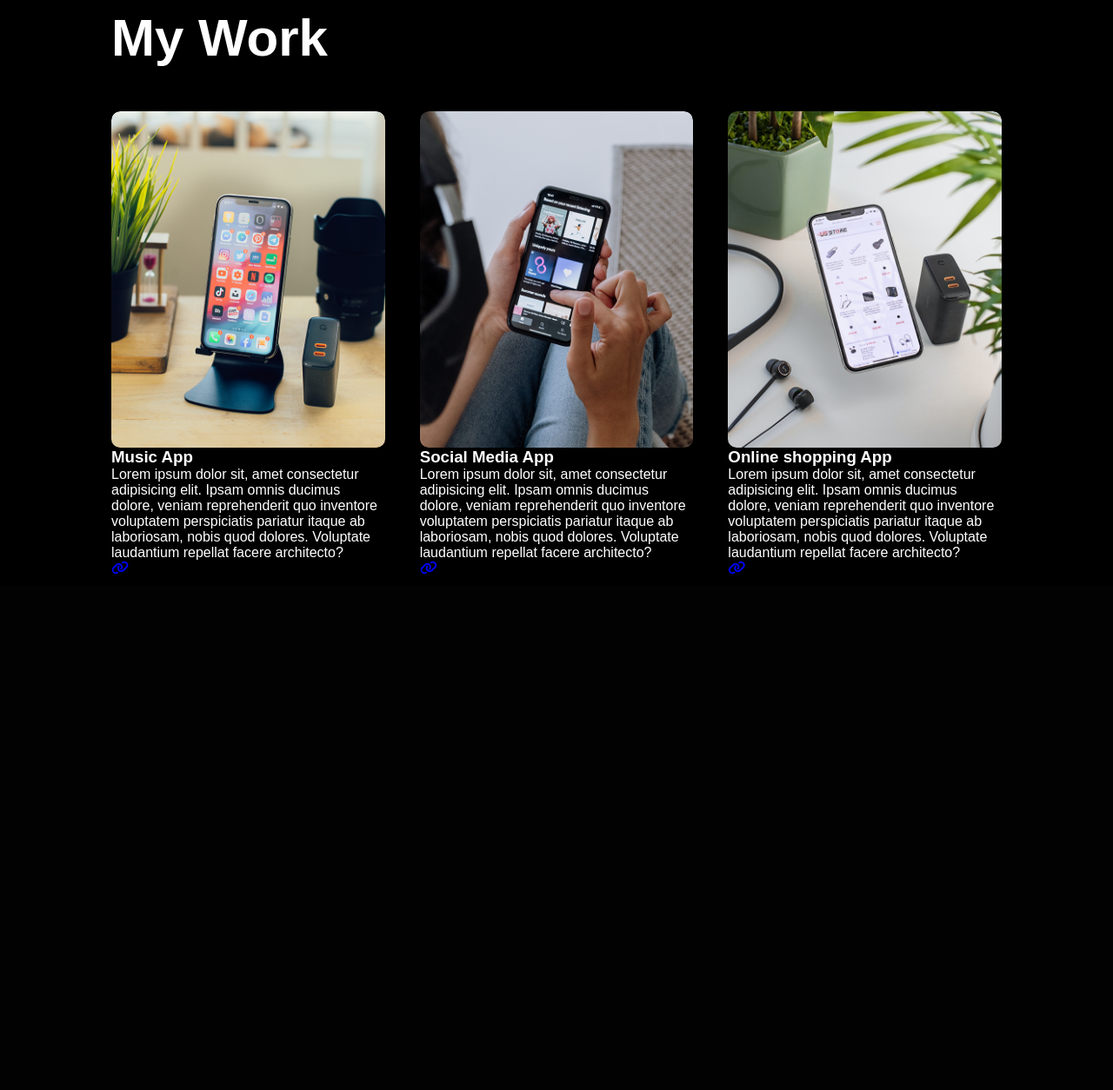
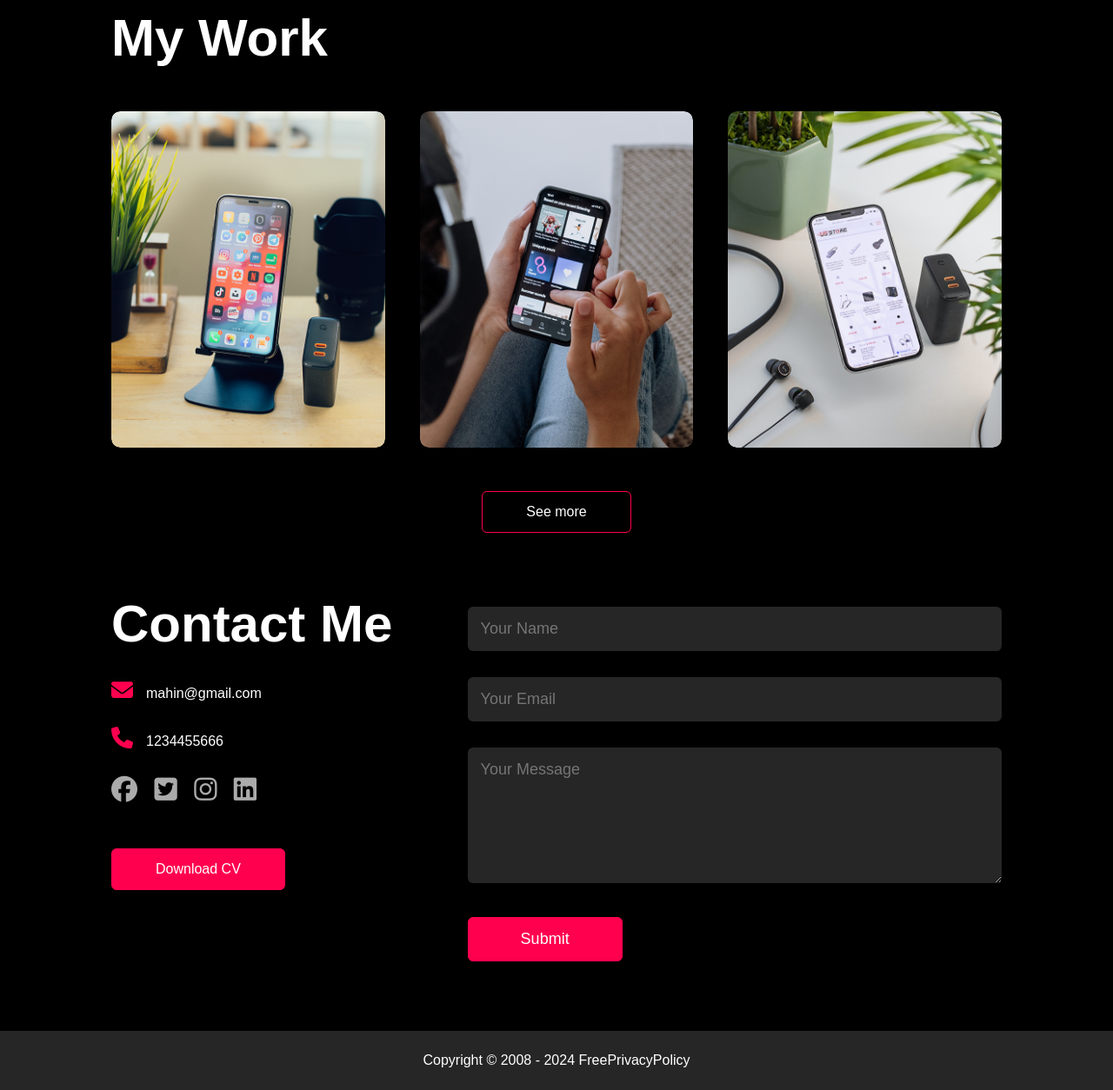
Before and after one commit to sakhaoat17/portfolio, a PHP site: page / in a window 1280 px wide. Shown: the part 1870-3124 px from the top of the page at 87% size. Before the commit the page ends 2531 px from the top, so only its background shows below. Run offline with PHP 8.4, Linux system fonts and the light colour scheme; some libraries are stand-ins or nearby versions.

Commit message:
updating portfolio

```diff
--- a/index.html
+++ b/index.html
@@ -13,13 +13,15 @@
         <div class="container">
             <nav>
                 <img src="images/cover.png" class="logo">
-                <ul>
-                    <li><a href='#'>Home</a></li>
-                    <li><a href='#'>About</a></li>
-                    <li><a href='#'>Services</a></li>
-                    <li><a href='#'>Portfolio</a></li>
-                    <li><a href='#'>Contact</a></li>
+                <ul id="sidemenu">
+                    <li><a href='#header'>Home</a></li>
+                    <li><a href='#about'>About</a></li>
+                    <li><a href='#services'>Services</a></li>
+                    <li><a href='#portpolio'>Portfolio</a></li>
+                    <li><a href='#contact'>Contact</a></li>
+                    <i class="fas fa-times" onclick="closemenu()"></i>
                 </ul>
+                <i class="fas fa-bars" onclick="openmenu()"></i>
             </nav>
         <div class="header-text">
             <p>UI/UX Designer</p>
@@ -126,7 +128,39 @@
                     </div>
                 </div>
             </div>
+            <a href="#" class="btn">See more</a>
           </div>
+    </div>
+    <!-- contact -->
+    <div id="contact">
+        <div class="container">
+            <div class="row">
+                <div class="contact-left">
+                    <h1 class="subt">Contact Me </h1>
+                    <p><i class="fa-solid fa-envelope"></i>mahin@gmail.com</p>
+                    <p><i class="fa-solid fa-phone"></i>1234455666</p>
+                    <div class="social-icons">
+                        <a href=""><i class="fa-brands fa-facebook"></i></a>
+                        <a href=""><i class="fa-brands fa-twitter-square"></i></a>
+                        <a href=""><i class="fa-brands fa-instagram"></i></a>
+                        <a href=""><i class="fa-brands fa-linkedin"></i></a>
+                    </div>
+                    <a href="images/my-cv.pdf" download class="btn btn2">Download CV</a>
+                </div>
+                <div class="contact-right">
+                    <form action="submit_message.php" method="post">
+                        <input type="text" name="name" placeholder="Your Name" required>
+                        <input type="email" name="email" placeholder="Your Email" required>
+                        <textarea name="message" rows="6" placeholder="Your Message" required></textarea>
+                        <button type="submit" class="btn btn2">Submit</button>
+                    </form>
+
+                </div>
+            </div>
+        </div>
+        <div class="copyright">
+            <p>Copyright © 2008 - 2024 FreePrivacyPolicy</p>
+        </div>
     </div>
     <script>
         var tablinks=document.getElementsByClassName("tab-links");
@@ -144,5 +178,16 @@
         }
     </script>
 
+    <script>
+
+        var sidemenu=document.getElementById("sidemenu");
+        function openmenu(){
+            sidemenu.style.right="0";
+        }
+        function closemenu(){
+            sidemenu.style.right="-200px";
+        }
+    </script>
+
 </body>
 </html>
--- a/style.css
+++ b/style.css
@@ -3,6 +3,10 @@
     padding:0;
     font-family: 'poppins',sans-serif;
     box-sizing: border-box;
+
+}
+html{
+    scroll-behavior: smooth;
 
 }
 body{
@@ -195,4 +199,193 @@ nav ul li a:hover::after{
     width:100%;
     border-radius: 10px;
     display: block;
+    transition: transform 0.5s;
 }
+.layer{
+    width:100%;
+    height: 0;
+    background: linear-gradient(rgba(0,0,0,.6),#ff004f);
+    border-radius: 10px;
+    position: absolute;
+    left:0;
+    bottom: 0;
+    overflow: hidden;
+    display: flex;
+    align-items: center;
+    justify-content: center;
+    flex-direction: column;
+    padding: 0 40px;
+    text-align: center;
+    font-size:14px;
+    transition: height 0.5s;
+}
+.layer h3{
+    font-weight: 500;
+    margin-bottom: 20px;
+
+}
+.layer a{
+    margin-top:20px;
+    color:#ff004f;
+    text-decoration: none;
+    font-size: 18px;
+    line-height: 60px;
+    background:#fff;
+    width:60px;
+    height:60px;
+    border-radius: 50%;
+    text-align:center;
+}
+.work:hover img {
+ transform:scale(1.1);
+}
+.work:hover .layer{
+  height: 100%;
+}
+.btn{
+    display: block;
+    margin: 50px auto;
+    width:fit-content;
+    border:1px solid #ff004f;
+    padding:14px 50px;
+    border-radius: 6px;
+    text-decoration: none;
+    color:#fff;
+    transition: background 0.5s;
+}
+.btn:hover{
+    background: #ff004f;
+}
+/* contact */
+.contact-left{
+    flex-basis: 35%;
+}
+.contact-right{
+    flex-basis: 60%;
+}
+.contact-left p{
+    margin-top: 30px;
+}
+.contact-left p i{
+    color:#ff004f;
+    margin-right: 15px;
+    font-size:25px;
+}
+.social-icons{
+    margin-top:30px;
+}
+.social-icons a{
+    text-decoration: none;
+    font-size: 30px;
+    margin-right: 15px;
+    color:#ababab;
+    display: inline-block;
+    transition: transform 0.5s;
+}
+.social-icons a:hover{
+    color:#ff004f;
+    transform:translateY(-5px);
+}
+.btn.btn2{
+    display: inline-block;
+    background-color: #ff004f;
+}
+.contact-right form{
+    width:100%;
+}
+form input,form textarea{
+    width:100%;
+    border:0;
+    outline:none;
+    background: #262626;
+    padding: 15px;
+    margin: 15px 0;
+    color: #fff;
+    font-size:18px;
+    border-radius: 6px;
+}
+form .btn2{
+    padding: 14px 60px;
+    font-size:18px;
+    margin-top: 20px;
+    cursor:pointer;
+}
+.copyright{
+    width: 100%;
+    text-align: center;
+    padding: 25px 0;
+    background: #262626;
+    font-weight: 300;
+    margin-top: 20px;
+
+}
+/* css for small screen */
+nav .fas{
+    display: none;
+}
+@media only screen and (max-width:600px){
+    #header{
+        background-image: url(images/phone-background.png);
+
+    }
+    .header-text{
+        margin-top: 100%;
+        font-size: 16px;
+    }
+    .header-text h1{
+        font-size: 30px;
+
+
+    }
+    nav .fas{
+        display:block;
+    }
+    nav ul{
+        background: #ff004f;
+        position: fixed;
+        top:0;
+        right:-200px;
+        width:200px;
+        height:100vh;
+        padding-top: 50px;
+        z-index: 2;
+        transition: right 0.5s;
+    }
+    nav ul li{
+        display: block;
+        margin: 25px;
+    }
+    nav ul .fas{
+        position: absolute;
+        top:25px;
+        left: 25px;
+        cursor: pointer;
+    }
+    .subt{
+        font-size: 40px;
+
+    }
+    .about-col-1,.about-col-2{
+        flex-basis: 100%;
+    }
+    .about-col-1{
+        margin-bottom: 30px;
+
+    }
+    .about-col-2{
+        font-size: 14px;
+
+    }
+    .tab-links{
+        font-size: 16px;
+        margin-right: 20px;
+
+    }
+    .contact-left,.contact-right{
+        flex-basis: 100%;
+    }
+    .copyright{
+        font-size: 14px;
+    }
+
+}
```
Also changed, not shown: submit_message.php (added, +32 -0 lines).
